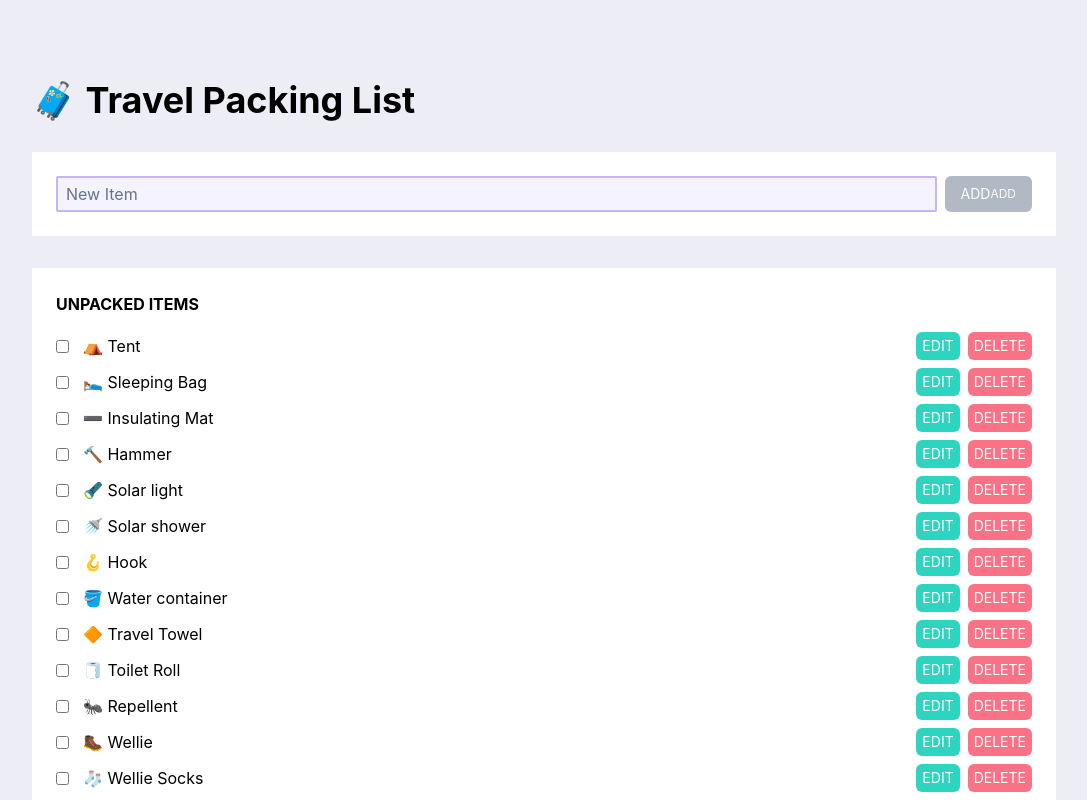
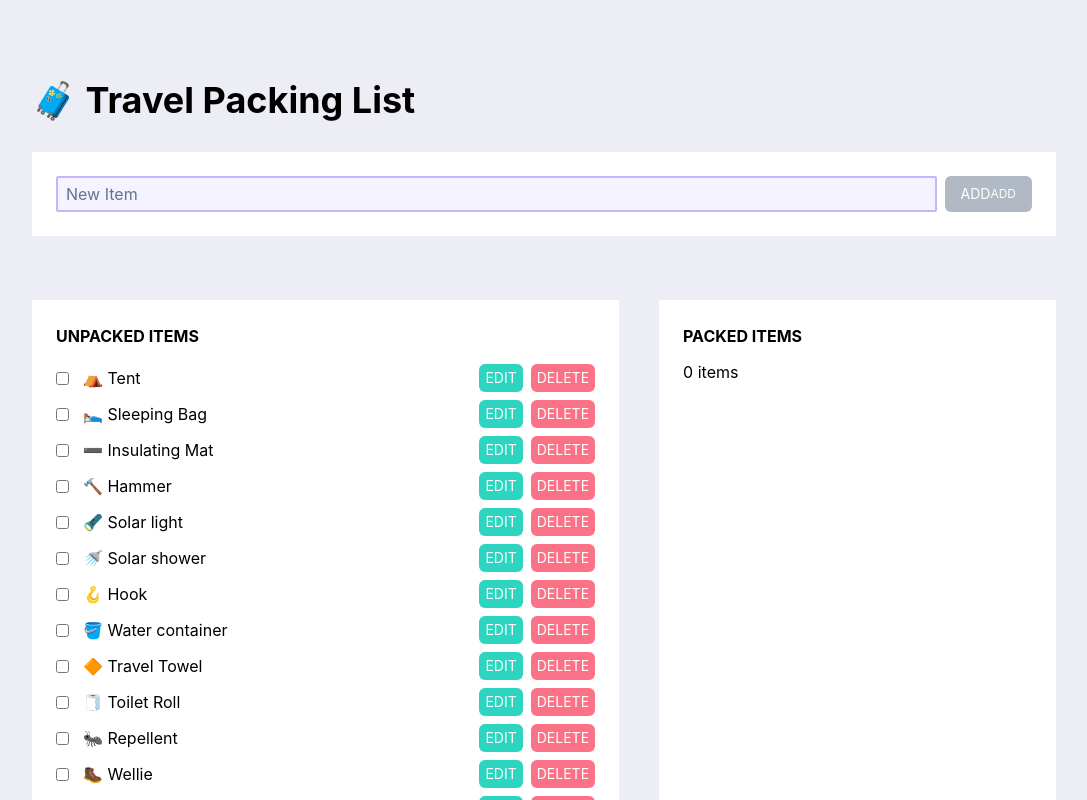
Before and after one commit to paulafffl/travel_packing_checklist, a React (Create React App) app: page / in a window 1280 px wide. Shown: the top 800 px of the page, without its empty margins (96-1183 px from the left). Built offline with nearby package versions, Linux system fonts and the light colour scheme.

Commit message:
Display lists as flex columns

```diff
--- a/src/components/App.tsx
+++ b/src/components/App.tsx
@@ -9,8 +9,10 @@
     <main className="main-margin">
       <h1> 🧳 Travel Packing List</h1>
       <NewItem />
-      <List title="Unpacked Items" items={unpackedItems} />
-      <List title="Packed Items" items={packedItems} />
+      <div className="flex flex-wrap gap-x-10">
+        <List title="Unpacked Items" items={unpackedItems} />
+        <List title="Packed Items" items={packedItems} />
+      </div>
     </main>
   );
 }
--- a/src/components/List.tsx
+++ b/src/components/List.tsx
@@ -11,7 +11,7 @@
   const { packAllItems, unpackAllItems } = useContext(ItemsContext);
   const packed = title === 'Packed Items';
   return (
-    <section>
+    <section className="flex-grow">
       <h2>{title}</h2>
       <ul>
         {items.map((item) => (
```
